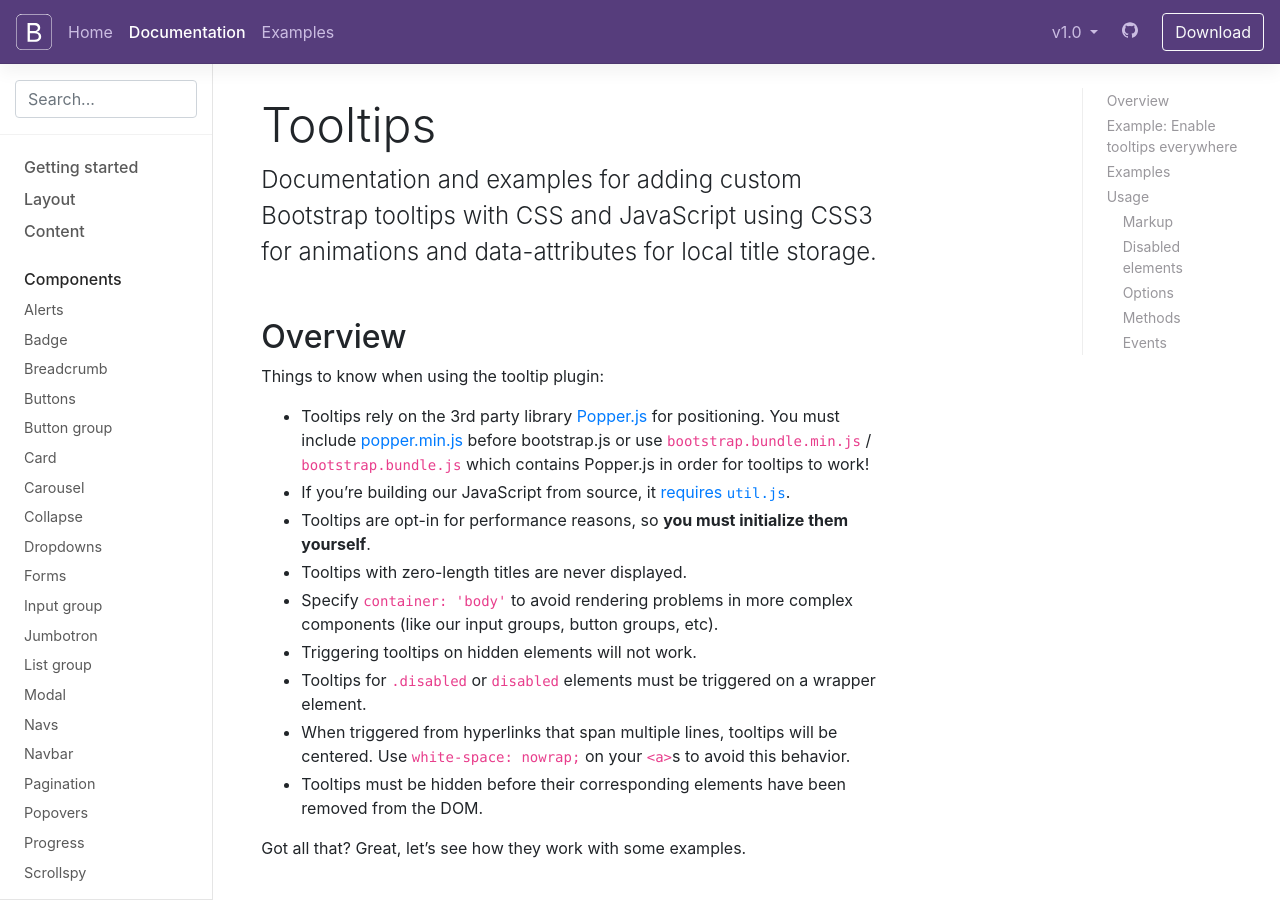
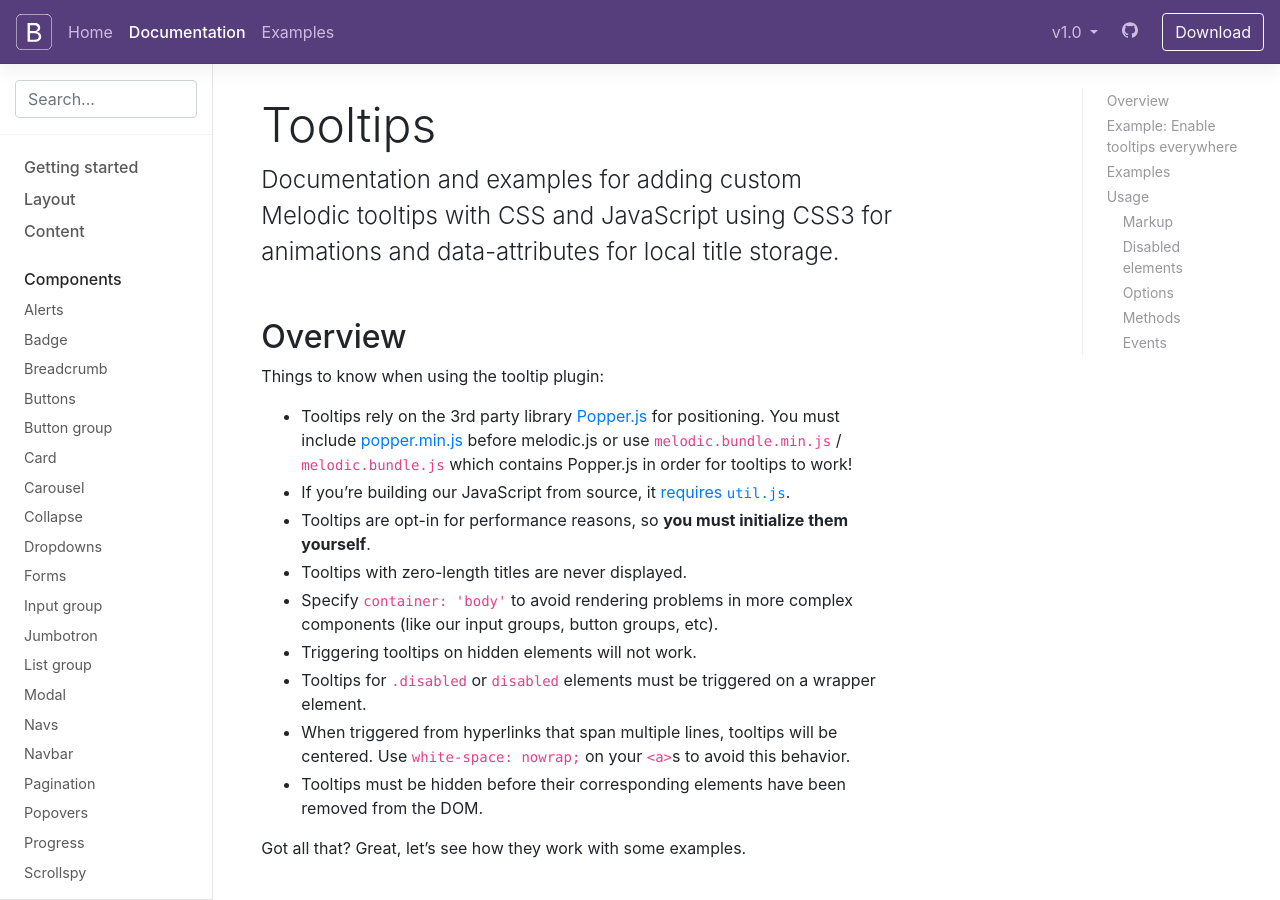
Before and after one commit to arielkirkwood/melodic-web, a Jekyll site: the page built from docs/4.0/components/tooltips.md, in a window 1280 px wide and 900 px high. Built offline with Jekyll 4.4.1, drawn with Linux system fonts in a browser that asks for light colours; nearby versions of some CDN libraries; comment, search, counter and statistics services are not loaded; the table of contents is made by our own code; some of the changed text lies outside the part shown.

Commit message:
Update Components/Tooltips page

```diff
--- a/docs/4.0/components/tooltips.md
+++ b/docs/4.0/components/tooltips.md
@@ -1,7 +1,7 @@
 ---
 layout: docs
 title: Tooltips
-description: Documentation and examples for adding custom Bootstrap tooltips with CSS and JavaScript using CSS3 for animations and data-attributes for local title storage.
+description: Documentation and examples for adding custom Melodic tooltips with CSS and JavaScript using CSS3 for animations and data-attributes for local title storage.
 group: components
 toc: true
 ---
@@ -10,7 +10,7 @@ toc: true
 
 Things to know when using the tooltip plugin:
 
-- Tooltips rely on the 3rd party library [Popper.js](https://popper.js.org/) for positioning. You must include [popper.min.js]({{ site.cdn.popper }}) before bootstrap.js or use `bootstrap.bundle.min.js` / `bootstrap.bundle.js` which contains Popper.js in order for tooltips to work!
+- Tooltips rely on the 3rd party library [Popper.js](https://popper.js.org/) for positioning. You must include [popper.min.js]({{ site.cdn.popper }}) before melodic.js or use `melodic.bundle.min.js` / `melodic.bundle.js` which contains Popper.js in order for tooltips to work!
 - If you're building our JavaScript from source, it [requires `util.js`]({{ site.baseurl }}/docs/{{ site.docs_version }}/getting-started/javascript/#util).
 - Tooltips are opt-in for performance reasons, so **you must initialize them yourself**.
 - Tooltips with zero-length titles are never displayed.
```
Also changed, not shown: other parts of docs/4.0/components/tooltips.md (+10 -10 lines).
